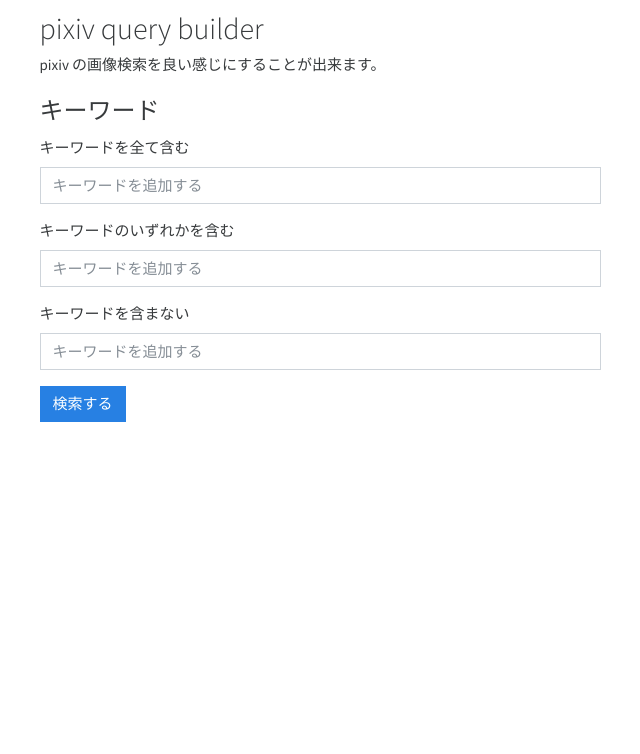
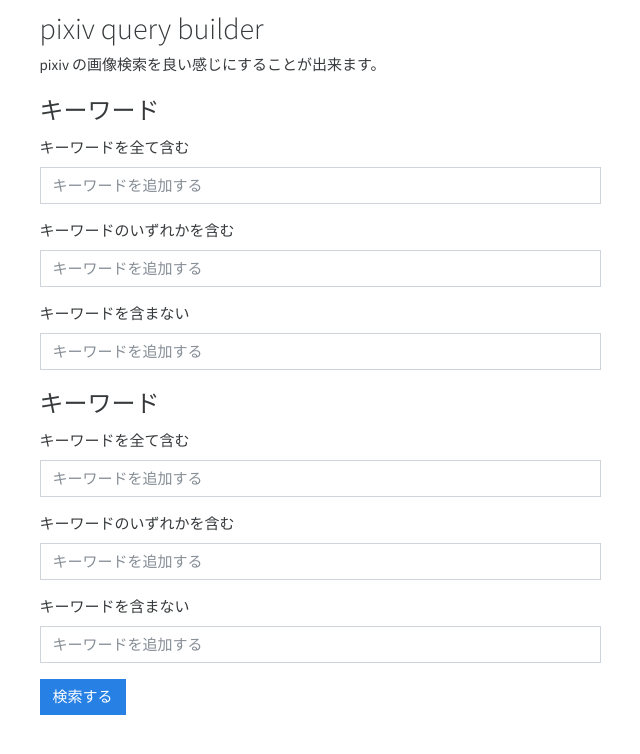
Before and after one commit to mika-sandbox/react-practice, a React (Create React App) app: page / in a window 1280 px wide. Shown: the top 754 px of the page, without its empty margins (320-960 px from the left). Built offline with nearby package versions, Linux system fonts and the light colour scheme.

Commit message:
refactor: onChange

```diff
--- a/src/components/Form.tsx
+++ b/src/components/Form.tsx
@@ -17,6 +17,7 @@
   return (
     <form onSubmit={onSubmit}>
       <Keywords keyword={state.keyword} onChanged={onKeywordChanged} />
+      <Keywords keyword={state.keyword} onChange={onKeywordChanged} />
 
       <button className="btn btn-primary" type="submit">
         検索する
--- a/src/presentationals/Keywords.tsx
+++ b/src/presentationals/Keywords.tsx
@@ -3,13 +3,13 @@
 
 interface IState {
   keyword: IKeywordQuery;
-  onChanged?: (event: IKeywordQuery) => void;
+  onChange?: (event: IKeywordQuery) => void;
 }
 
-const Keywords = ({ keyword, onChanged }: IState) => {
+const Keywords = ({ keyword, onChange }: IState) => {
   const onValueChanged = (e: React.ChangeEvent<HTMLInputElement>) => {
-    if (onChanged) {
-      onChanged({ ...keyword, ...{ [e.target.name]: e.target.value } });
+    if (onChange) {
+      onChange({ ...keyword, ...{ [e.target.name]: e.target.value } });
     }
   };
 
```
